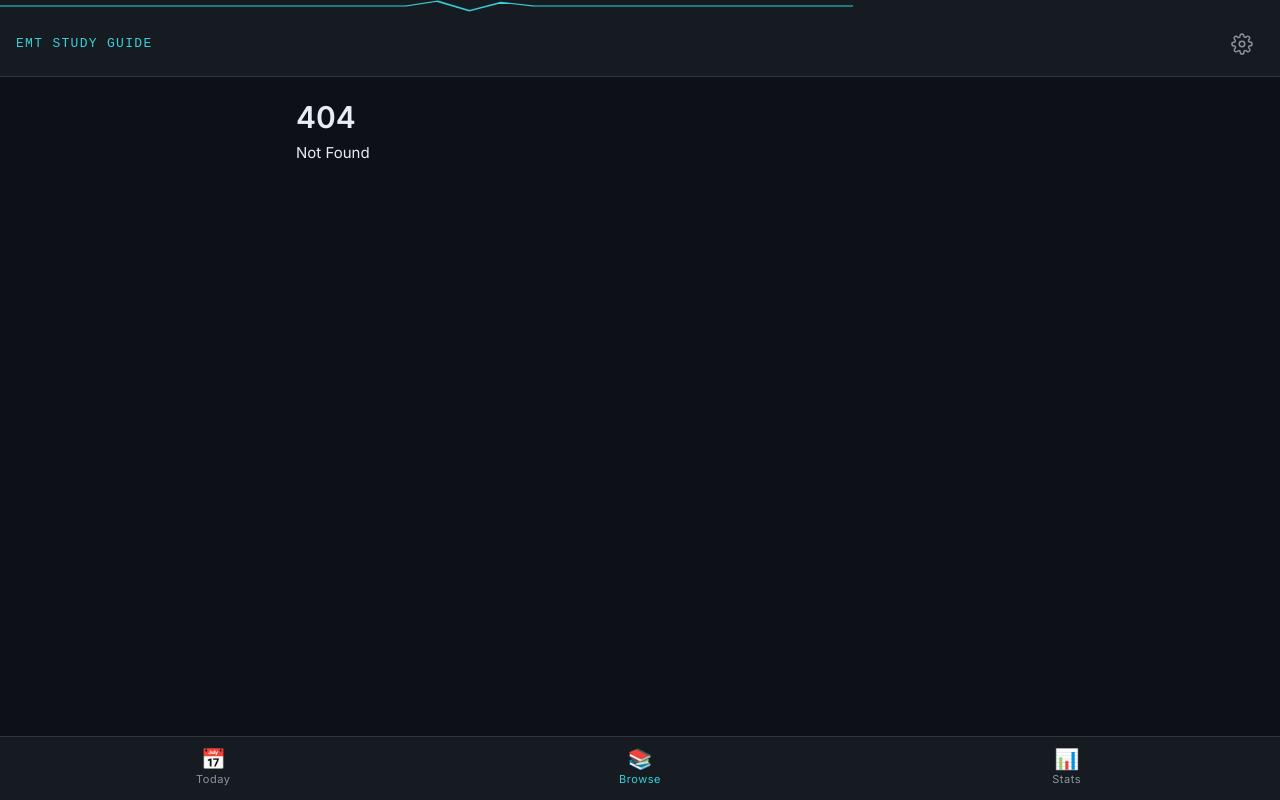
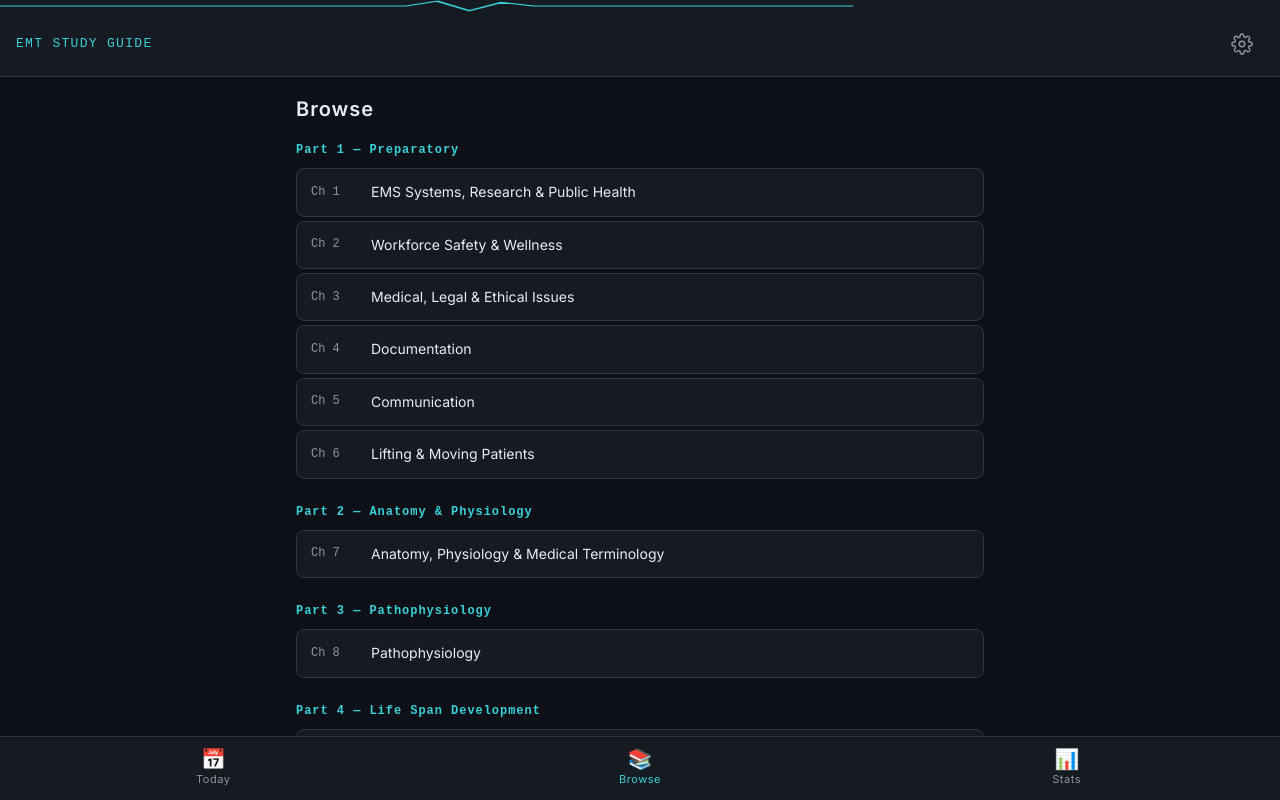
Before and after one commit to AA-Kevin-tech/emt-study-guide, a SvelteKit app: page /browse in a window 1280 px wide. Before the commit this address had no page. Shown: the top 800 px of the page. Built offline with nearby package versions, Linux system fonts and the light colour scheme.

Commit message:
feat: /browse — 12 parts → 46 chapters list

```diff
--- /dev/null
+++ b/src/routes/browse/+page.svelte
@@ -0,0 +1,55 @@
+<script lang="ts">
+  import { PARTS } from '$lib/content/parts';
+  import { CHAPTERS } from '$lib/content';
+
+  const byId = new Map(CHAPTERS.map(c => [c.id, c]));
+</script>
+
+<svelte:head><title>Browse · EMT Study</title></svelte:head>
+
+<h1>Browse</h1>
+
+{#each PARTS as part (part.id)}
+  <section>
+    <h2>{part.label}</h2>
+    <ul>
+      {#each part.chapterIds as cid (cid)}
+        {@const ch = byId.get(cid)}
+        {#if ch}
+          <li>
+            <a href={`/chapter/${ch.id}`}>
+              <span class="num">Ch {ch.number}</span>
+              <span class="title">{ch.title}</span>
+            </a>
+          </li>
+        {/if}
+      {/each}
+    </ul>
+  </section>
+{/each}
+
+<style>
+  h1 { font-size: 20px; margin-bottom: 16px; letter-spacing: 0.05em; }
+  section { margin-bottom: 24px; }
+  h2 {
+    font-family: 'JetBrains Mono', monospace;
+    font-size: 12px;
+    color: var(--cyan);
+    letter-spacing: 0.08em;
+    margin-bottom: 8px;
+  }
+  ul { display: flex; flex-direction: column; gap: 4px; }
+  li a {
+    display: flex;
+    gap: 12px;
+    padding: 12px 14px;
+    background: var(--bg2);
+    border: 1px solid var(--border);
+    border-radius: var(--radius);
+    color: var(--text);
+    min-height: var(--tap);
+    align-items: center;
+  }
+  .num { color: var(--text2); font-family: 'JetBrains Mono', monospace; font-size: 12px; min-width: 48px; }
+  .title { color: var(--text); font-size: 14px; }
+</style>
```
